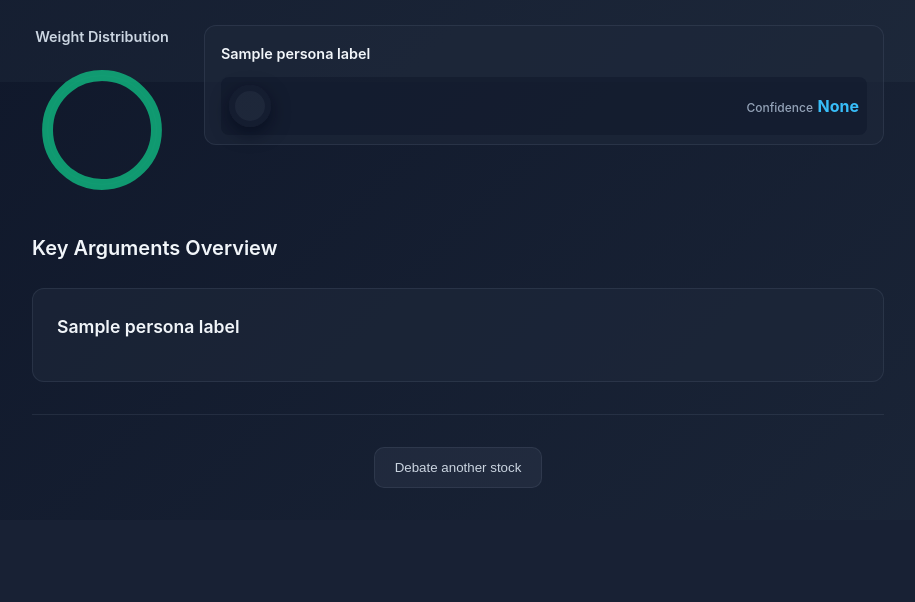
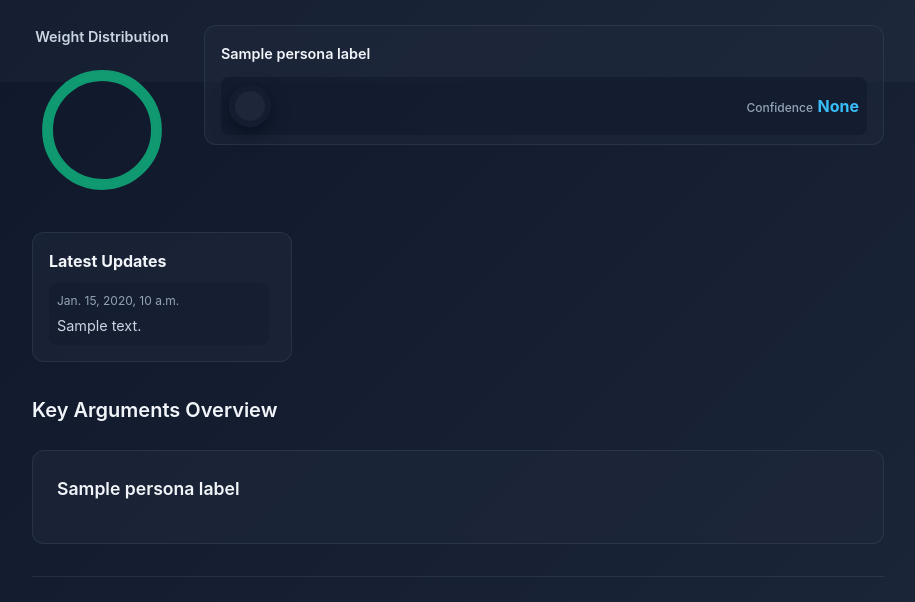
Before and after one commit to Satya-Pranav/MarketDebater, a Django app: template frontend/templates/dashboard/home.html in a window 1280 px wide. Shown: the part 1518-2120 px from the top of the page, without its empty margins (182-1097 px from the left). Before the commit the page ends 2006 px from the top, so only its background shows below. Run offline with Django 5.2, Linux system fonts and the light colour scheme; tables that the repository leaves empty hold one stand-in row (values such as "Sample post"); the template is opened without the code that fills it: values that come from a table or form of the project are taken from there, most other values are stand-ins (such as "Sample title", 1, 10 or a date in 2020).

Commit message:
Frontend: add right-side updates playcard (renders result.news)

```diff
--- a/frontend/static/dashboard/styles.css
+++ b/frontend/static/dashboard/styles.css
@@ -520,6 +520,24 @@ body {
   flex-wrap: wrap;
 }
 
+/* Updates playcard (right-side) */
+.updates-card {
+  width: 260px;
+  min-width: 220px;
+  background: var(--panel);
+  border: 1px solid var(--panel-border);
+  border-radius: 12px;
+  padding: 1rem;
+  flex-shrink: 0;
+}
+.updates-card h4 { margin: 0 0 0.5rem 0; font-size: 1rem; color: var(--text-primary); }
+.updates-body { max-height: 220px; overflow: auto; padding-right: 6px; }
+.updates-list { list-style: none; padding: 0; margin: 0; display: flex; flex-direction: column; gap: 0.6rem; }
+.update-item { padding: 0.5rem; border-radius: 8px; background: rgba(15,23,42,0.35); }
+.update-time { font-size: 0.75rem; color: var(--text-muted); margin-bottom: 0.25rem; }
+.update-text { font-size: 0.9rem; color: var(--text-secondary); }
+.updates-empty { color: var(--text-muted); font-size: 0.9rem; }
+
 .pie-charts-section {
   display: flex;
   gap: 1.5rem;
--- a/frontend/templates/dashboard/home.html
+++ b/frontend/templates/dashboard/home.html
@@ -109,6 +109,24 @@
               {% endwith %}
             {% endwith %}
           {% endfor %}
+        </div>
+      </div>
+
+      <div class="updates-card">
+        <h4>Latest Updates</h4>
+        <div class="updates-body">
+          {% if result.news %}
+            <ul class="updates-list">
+              {% for n in result.news %}
+                <li class="update-item">
+                  <div class="update-time">{{ n.published_at|default:n.time|default:"" }}</div>
+                  <div class="update-text">{{ n.title|default:n.headline|default:n.summary|default:n.text }}</div>
+                </li>
+              {% endfor %}
+            </ul>
+          {% else %}
+            <div class="updates-empty">No recent updates — try refreshing for hourly updates.</div>
+          {% endif %}
         </div>
       </div>
     </div>
```
